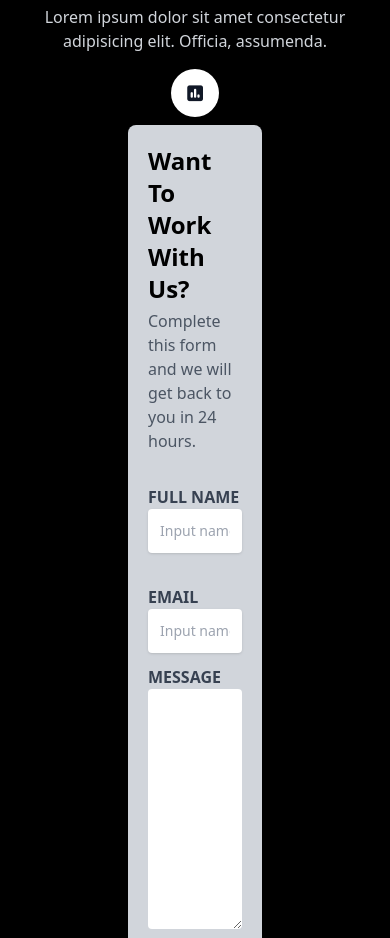
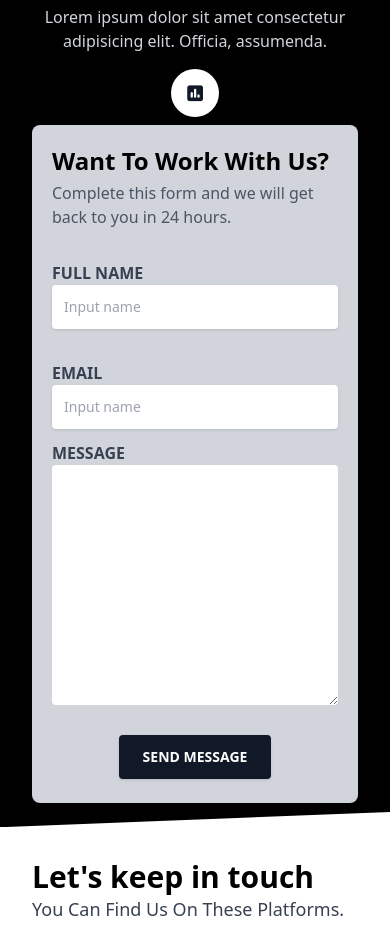
Before and after one commit to ynvygy/tailwind-templates, a website: page apple/index.html in a window 390 px wide. Shown: the part 5284-6222 px from the top of the page. Drawn offline with Linux system fonts and the light colour scheme.

Commit message:
fix phone view

```diff
--- a/apple/index.html
+++ b/apple/index.html
@@ -317,7 +317,7 @@
         </div>
       </div>
     </section>
-    <section class="bg-black relative block px-24 lg:pt-0">
+    <section class="bg-black relative block lg:px-24 pt-36 lg:pt-0">
       <div class="container mx-auto px-4">
         <div class="flex flex-wrap justify-center lg:-mt-64 -mt-48">
           <div class="w-full lg:w-6/12 px-4">
```
